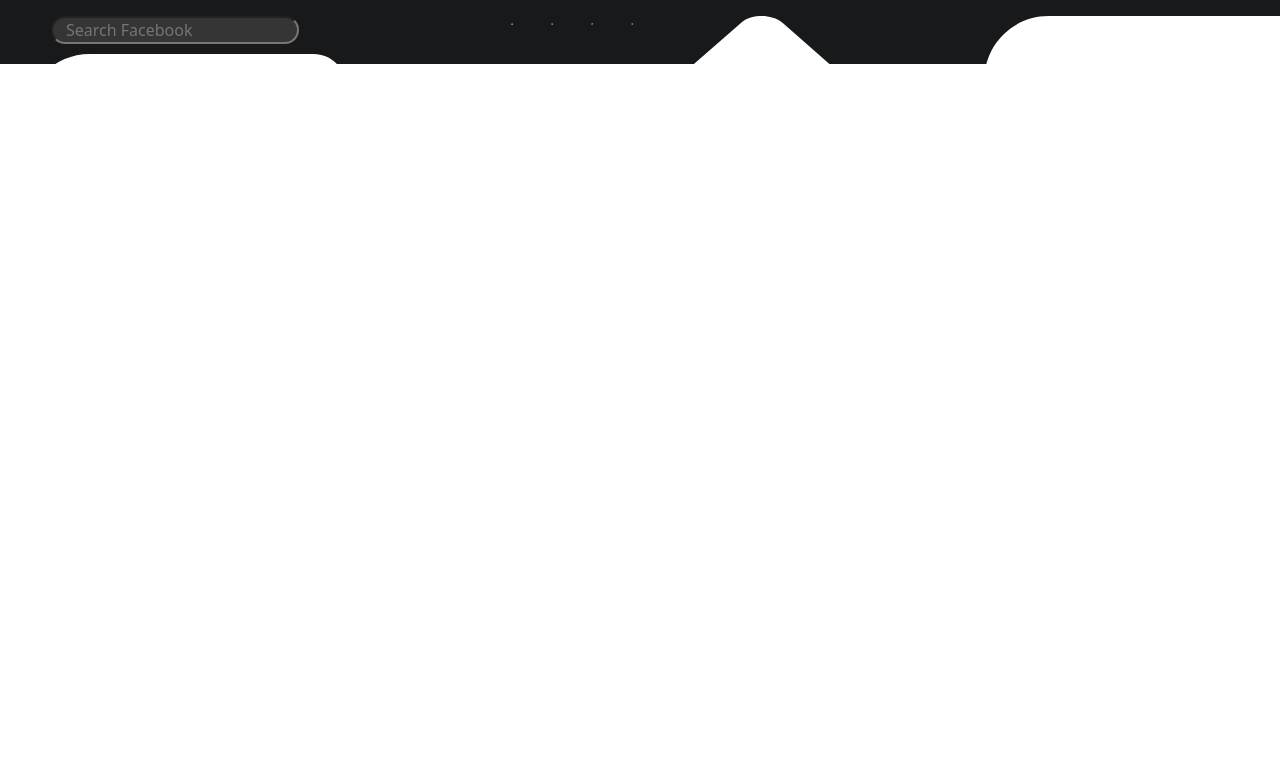
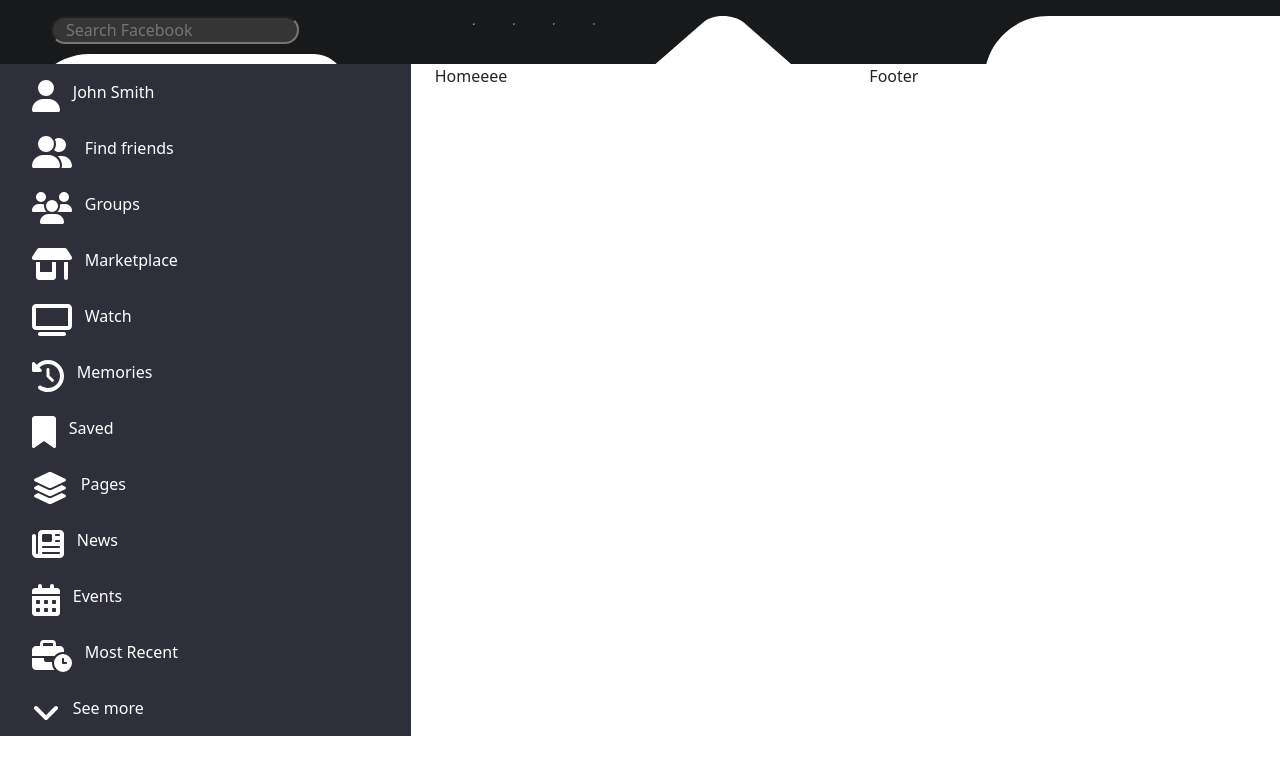
Before and after one commit to alinan-vn/frontend-react-facebook-clone, a React (Create React App) app: page / in a window 1280 px wide. Shown: the top 774 px of the page. Built offline with nearby package versions, Linux system fonts and the light colour scheme.

Commit message:
sidebar icons and text plus colors and scss

```diff
--- a/src/App.js
+++ b/src/App.js
@@ -20,6 +20,19 @@
 
       <BrowserRouter>
         <Navigation />
+        <div className='container-liquid'>
+          <div className='row'>
+            <div className='col'>
+              <Sidebar />
+            </div>
+            <div className='col'>
+              <Route exact path='/' component={Home} />
+            </div>
+            <div className='col'>
+              <Footer />
+            </div>
+          </div>
+        </div>
         {/* <Sidebar /> */}
 
         {/* <Route exact path='/' component={Home} /> */}
--- a/src/components/global/sidebar/index.jsx
+++ b/src/components/global/sidebar/index.jsx
@@ -1,11 +1,77 @@
 import React from 'react';
+
+import { FontAwesomeIcon } from '@fortawesome/react-fontawesome'
+import {
+    faUser,
+    faUserGroup,
+    faUsers,
+    faShop,
+    faTv,
+    faClockRotateLeft,
+    faBookmark,
+    faLayerGroup,
+    faNewspaper,
+    faCalendarDays,
+    faBusinessTime,
+    faAngleDown
+        } from '@fortawesome/free-solid-svg-icons'
+
 
 class Sidebar extends React.Component {
 
     render(){
         return(
-            <div>
-                Sidebarrrrr
+            <div className='sidebar-fcus'>
+                <ul>
+                    <li className='sidebar-fcus_item'>
+                        <FontAwesomeIcon className='sidebar-fcus_item-icon' icon={faUser} size="2x" />
+                        <p className='sidebar-fcus_item-text'>John Smith</p>
+                    </li>
+                    <li className='sidebar-fcus_item'>
+                        <FontAwesomeIcon className='sidebar-fcus_item-icon' icon={faUserGroup} size="2x" />
+                        <p className='sidebar-fcus_item-text'>Find friends</p>
+                    </li>
+                    <li className='sidebar-fcus_item'>
+                        <FontAwesomeIcon className='sidebar-fcus_item-icon' icon={faUsers} size="2x" />
+                        <p className='sidebar-fcus_item-text'>Groups</p>
+                    </li>
+                    <li className='sidebar-fcus_item'>
+                        <FontAwesomeIcon className='sidebar-fcus_item-icon' icon={faShop} size="2x" />
+                        <p className='sidebar-fcus_item-text'>Marketplace</p>
+                    </li>
+                    <li className='sidebar-fcus_item'>
+                        <FontAwesomeIcon className='sidebar-fcus_item-icon' icon={faTv} size="2x" />
+                        <p className='sidebar-fcus_item-text'>Watch</p>
+                    </li>
+                    <li className='sidebar-fcus_item'>
+                        <FontAwesomeIcon className='sidebar-fcus_item-icon' icon={faClockRotateLeft} size="2x" />
+                        <p className='sidebar-fcus_item-text'>Memories</p>
+                    </li>
+                    <li className='sidebar-fcus_item'>
+                        <FontAwesomeIcon className='sidebar-fcus_item-icon' icon={faBookmark} size="2x" />
+                        <p className='sidebar-fcus_item-text'>Saved</p>
+                    </li>
+                    <li className='sidebar-fcus_item'>
+                        <FontAwesomeIcon className='sidebar-fcus_item-icon' icon={faLayerGroup} size="2x" />
+                        <p className='sidebar-fcus_item-text'>Pages</p>
+                    </li>
+                    <li className='sidebar-fcus_item'>
+                        <FontAwesomeIcon className='sidebar-fcus_item-icon' icon={faNewspaper} size="2x" />
+                        <p className='sidebar-fcus_item-text'>News</p>
+                    </li>
+                    <li className='sidebar-fcus_item'>
+                        <FontAwesomeIcon className='sidebar-fcus_item-icon' icon={faCalendarDays} size="2x" />
+                        <p className='sidebar-fcus_item-text'>Events</p>
+                    </li>
+                    <li className='sidebar-fcus_item'>
+                        <FontAwesomeIcon className='sidebar-fcus_item-icon' icon={faBusinessTime} size="2x" />
+                        <p className='sidebar-fcus_item-text'>Most Recent</p>
+                    </li>
+                    <li className='sidebar-fcus_item'>
+                        <FontAwesomeIcon className='sidebar-fcus_item-icon' icon={faAngleDown} size="2x" />
+                        <p className='sidebar-fcus_item-text'>See more</p>
+                    </li>
+                </ul>
             </div>
         )
     }
--- a/src/scss/_navigation.scss
+++ b/src/scss/_navigation.scss
@@ -24,7 +24,7 @@
 
         &-icon{
             color: $nav-fcus_icon-color;
-            padding: 2vh 0 0 3vw;
+            padding: 2vh 3vw 0 0;
         }
     }
 
--- /dev/null
+++ b/src/scss/_sidebar.scss
@@ -0,0 +1,19 @@
+@import './variables';
+
+.sidebar-fcus{
+    background-color: $sidebar-fcus_background-color;
+
+    &_item{
+        display: flex;
+        padding: 2vh 0 0 0;
+
+        &-icon{
+            color: $sidebar-fcus_icon-color;
+        }
+
+        &-text{
+            padding: 0 0 0 1vw;
+            color: $sidebar-fcus_text-color;
+        }
+    }
+}
--- a/src/scss/_variables.scss
+++ b/src/scss/_variables.scss
@@ -1,3 +1,7 @@
 $nav-fcus_background-color: #18191A;
 $nav-fcus_left-search-background-color: #353535;
 $nav-fcus_icon-color: white;
+
+$sidebar-fcus_background-color: #2e2f38;
+$sidebar-fcus_icon-color: white;
+$sidebar-fcus_text-color: white;
--- a/src/scss/main.scss
+++ b/src/scss/main.scss
@@ -1,2 +1,3 @@
+@import './variables';
 @import './navigation';
-@import './variables';
+@import './sidebar';
```
